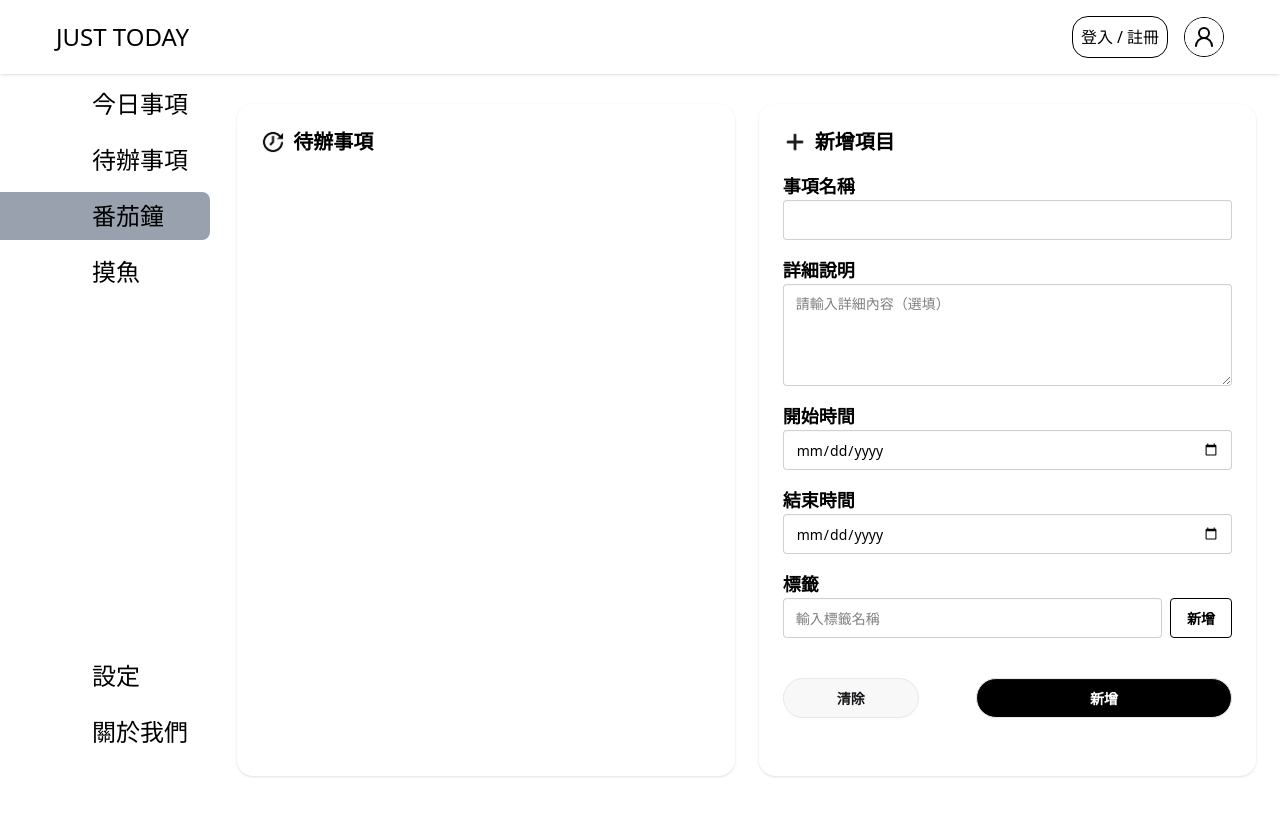
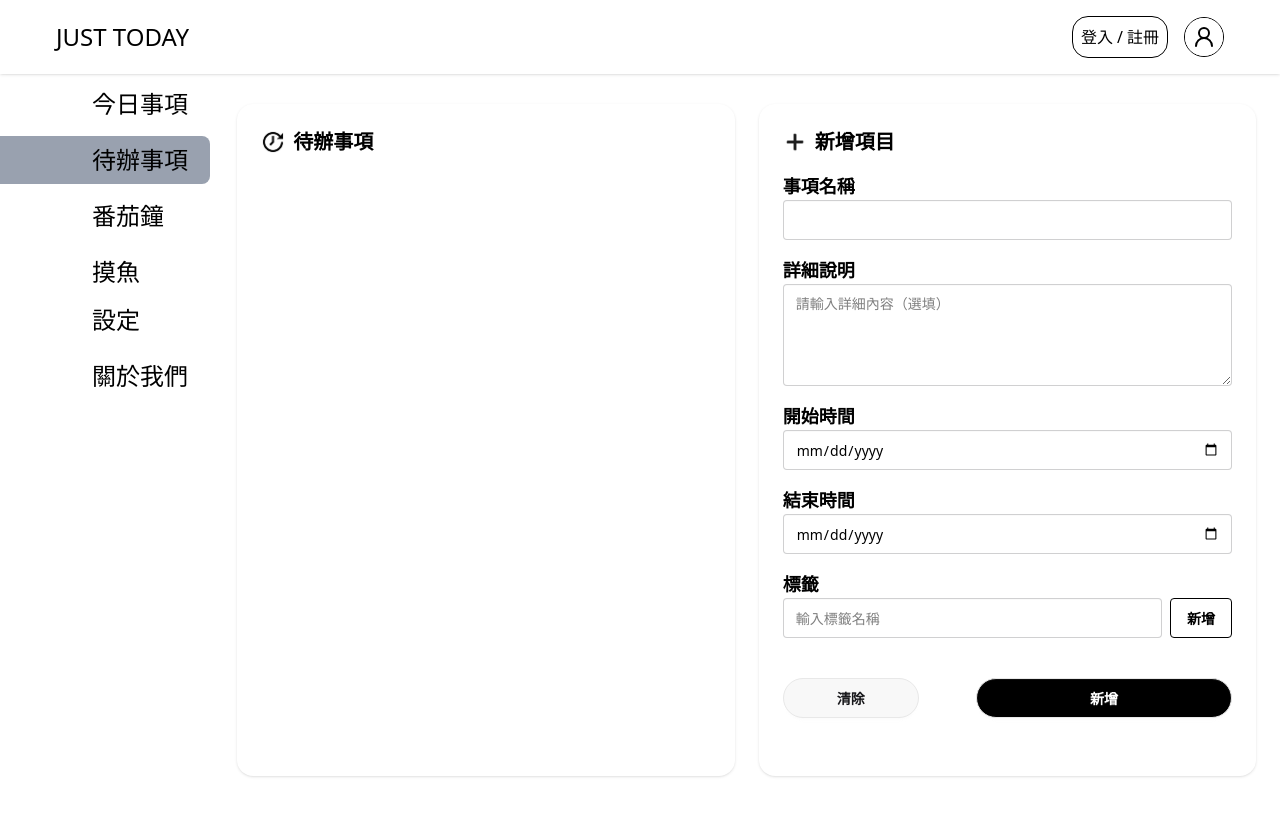
Before and after one commit to emba2ra3star/NTUEDTD_REACT_Just-Today, a React (Vite) app: page /TodoList in a window 1280 px wide. Built offline with nearby package versions, Linux system fonts and the light colour scheme.

Commit message:
NavMenu(調整高度+當前選項)

```diff
--- a/src/components/NavMenu.jsx
+++ b/src/components/NavMenu.jsx
@@ -1,7 +1,7 @@
-import { Link } from "react-router";
+import { Link, useLocation } from "react-router";
 
 function NavMenu() {
-    const pageTitle = "番茄鐘";
+    const pageTitle = useLocation();
     const navList = [
         { name: "今日事項", path: "/" },
         { name: "待辦事項", path: "/TodoList" },
@@ -12,13 +12,13 @@ function NavMenu() {
     ]
 
     return (
-        <div className="w-1/7 min-w-[210px] h-full pb-11 flex flex-col justify-between">
+        <div className="w-1/7 min-w-[210px] h-[calc(screen-5rem)] pb-11 flex flex-col justify-between">
             <div className="flex flex-col gap-2">
                 {navList.slice(0, 4).map((item, index) => (
                     <Link
                         to={item.path}
                         key={index}
-                        className={`pl-[92px] py-2 pr-4 rounded-r-lg w-full ${pageTitle == item.name ? "bg-gray-400" : "bg-white"} hover:bg-gray-300 text-2xl`}
+                        className={`pl-[92px] py-2 pr-4 rounded-r-lg w-full ${pageTitle.pathname == item.path ? "bg-gray-400" : "bg-white"} hover:bg-gray-300 text-2xl`}
                     >
                         {item.name}
                     </Link>
@@ -30,7 +30,7 @@ function NavMenu() {
                     <Link
                         to={item.path}
                         key={index}
-                        className={`pl-[92px] py-2 pr-4 rounded-r-lg w-full ${pageTitle == item.name ? "bg-gray-400" : "bg-white"} hover:bg-gray-300 text-2xl`}
+                        className={`pl-[92px] py-2 pr-4 rounded-r-lg w-full ${pageTitle.pathname == item.path ? "bg-gray-400" : "bg-white"} hover:bg-gray-300 text-2xl`}
                     >
                         {item.name}
                     </Link>
```
